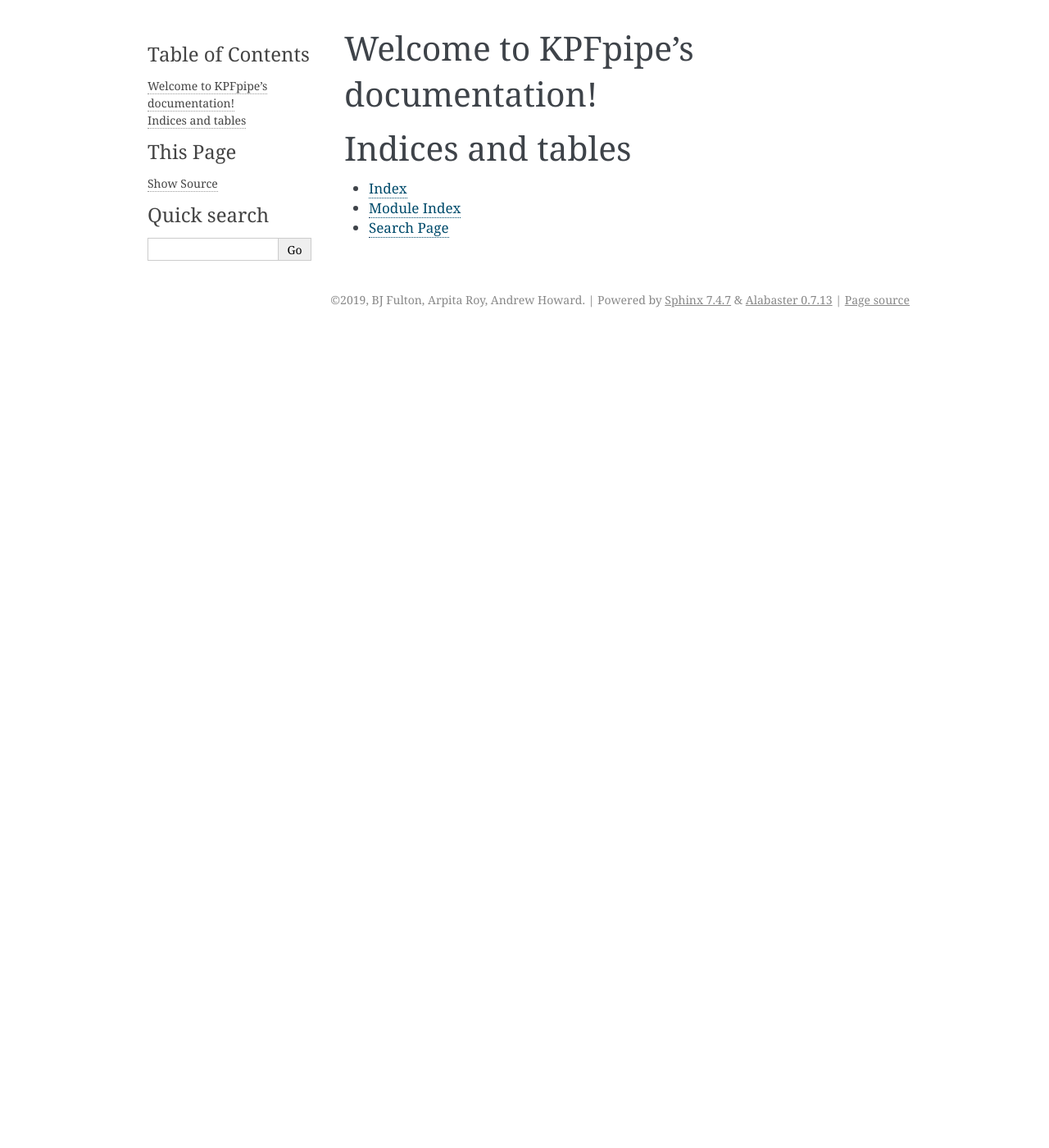
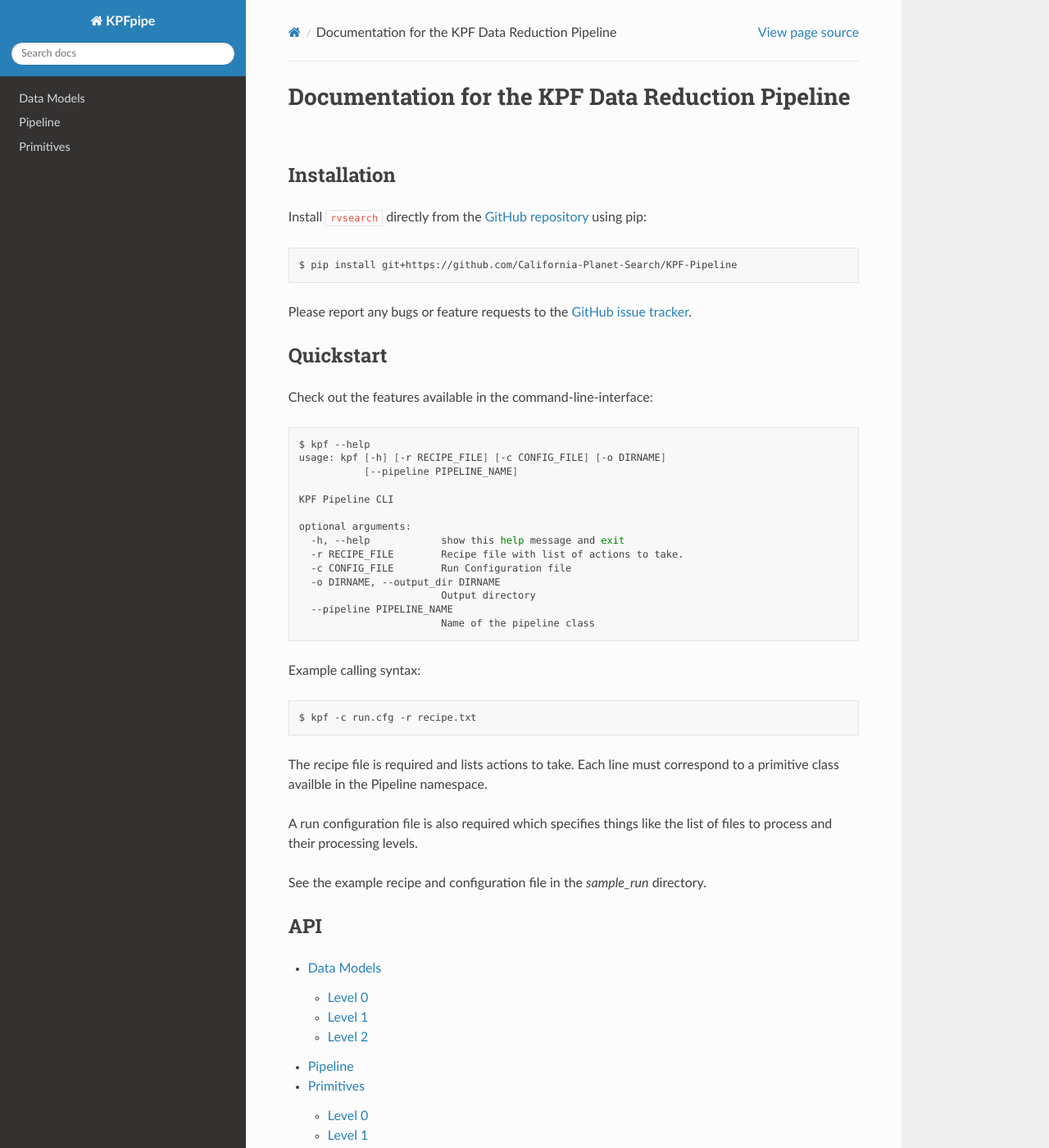
Before and after one commit to Keck-DataReductionPipelines/KPF-Pipeline, a Sphinx documentation site: the page built from sphinx/index.rst, in a window 1280 px wide and 1400 px high. Shown: the whole window at 82% size. Built offline with Sphinx 7.4.7 and the Read the Docs theme 2.0.0, drawn with Linux system fonts in a browser that asks for light colours; some of the changed text lies outside the part shown.

Commit message:
sphinx setup

```diff
--- a/requirements.txt
+++ b/requirements.txt
@@ -1,3 +1,2 @@
 astropy==3.2.2
-sphinx==2.2.0
-sphinx-astropy==1.1.1
+pandas==0.25.2
--- /dev/null
+++ b/sphinx/api.rst
@@ -0,0 +1,8 @@
+.. _api:
+
+.. toctree::
+   :maxdepth: 2
+
+   data_models
+   pipelines
+   primitives
--- a/sphinx/conf.py
+++ b/sphinx/conf.py
@@ -10,9 +10,18 @@
 # add these directories to sys.path here. If the directory is relative to the
 # documentation root, use os.path.abspath to make it absolute, like shown here.
 #
-# import os
-# import sys
-# sys.path.insert(0, os.path.abspath('.'))
+
+import os
+import sys
+import datetime
+import kpfpipe
+from importlib import import_module
+
+try:
+    from sphinx_astropy.conf.v1 import *  # noqa
+except ImportError:
+    print('ERROR: the documentation requires the sphinx-astropy package to be installed')
+    sys.exit(1)
 
 
 # -- Project information -----------------------------------------------------
@@ -22,7 +31,7 @@
 author = 'BJ Fulton, Arpita Roy, Andrew Howard'
 
 # The full version, including alpha/beta/rc tags
-release = '0.0.1'
+release = kpfpipe.__version__
 
 
 # -- General configuration ---------------------------------------------------
@@ -31,6 +40,11 @@
 # extensions coming with Sphinx (named 'sphinx.ext.*') or your custom
 # ones.
 extensions = [
+    'sphinx.ext.autodoc',
+    'sphinx.ext.doctest',
+    'sphinx.ext.mathjax',
+    'sphinx.ext.napoleon',
+    'sphinx.ext.viewcode'
 ]
 
 # Add any paths that contain templates here, relative to this directory.
@@ -47,7 +61,7 @@
 # The theme to use for HTML and HTML Help pages.  See the documentation for
 # a list of builtin themes.
 #
-html_theme = 'alabaster'
+html_theme = 'sphinx_rtd_theme'
 
 # Add any paths that contain custom static files (such as style sheets) here,
 # relative to this directory. They are copied after the builtin static files,
--- /dev/null
+++ b/sphinx/data_models.rst
@@ -0,0 +1,23 @@
+.. _data_models:
+
+Data Models
+===========
+.. module:: kpfpipe
+
+Level 0
++++++++
+.. automodule:: kpfpipe.level0
+   :members:
+   :special-members:
+
+Level 1
++++++++
+.. automodule:: kpfpipe.level1
+   :members:
+   :special-members:
+
+Level 2
++++++++
+.. automodule:: kpfpipe.level2
+   :members:
+   :special-members:
--- a/sphinx/index.rst
+++ b/sphinx/index.rst
@@ -3,13 +3,69 @@
    You can adapt this file completely to your liking, but it should at least
    contain the root `toctree` directive.
 
-Welcome to KPFpipe's documentation!
-===================================
+Documentation for the KPF Data Reduction Pipeline
+=================================================
+
+
+Installation
+++++++++++++
+
+Install ``rvsearch`` directly from the
+`GitHub repository <https://github.com/California-Planet-Search/rvsearch>`_
+using pip:
+
+.. code-block:: bash
+
+    $ pip install git+https://github.com/California-Planet-Search/KPF-Pipeline
+
+Please report any bugs or feature requests to the
+`GitHub issue tracker <https://github.com/California-Planet-Search/KPF-Pipeline>`_.
+
+
+Quickstart
+++++++++++
+
+Check out the features available in the command-line-interface:
+
+.. code-block:: bash
+
+   $ kpf --help
+   usage: kpf [-h] [-r RECIPE_FILE] [-c CONFIG_FILE] [-o DIRNAME]
+              [--pipeline PIPELINE_NAME]
+
+   KPF Pipeline CLI
+
+   optional arguments:
+     -h, --help            show this help message and exit
+     -r RECIPE_FILE        Recipe file with list of actions to take.
+     -c CONFIG_FILE        Run Configuration file
+     -o DIRNAME, --output_dir DIRNAME
+                           Output directory
+     --pipeline PIPELINE_NAME
+                           Name of the pipeline class
+
+Example calling syntax:
+
+.. code-block:: bash
+
+   $ kpf -c run.cfg -r recipe.txt
+
+The recipe file is required and lists actions to take.
+Each line must correspond to a primitive class availble in the Pipeline namespace.
+
+A run configuration file is also required which specifies things like the list of files to process
+and their processing levels.
+
+See the example recipe and configuration file in the `sample_run` directory.
+
+
+API
++++
 
 .. toctree::
-   :maxdepth: 2
-   :caption: Contents:
+   :maxdepth: 3
 
+   api
 
 
 Indices and tables
```
Also changed, not shown: sphinx/pipelines.rst (added, +7 -0 lines), sphinx/primitives.rst (added, +19 -0 lines), 1 other file.
